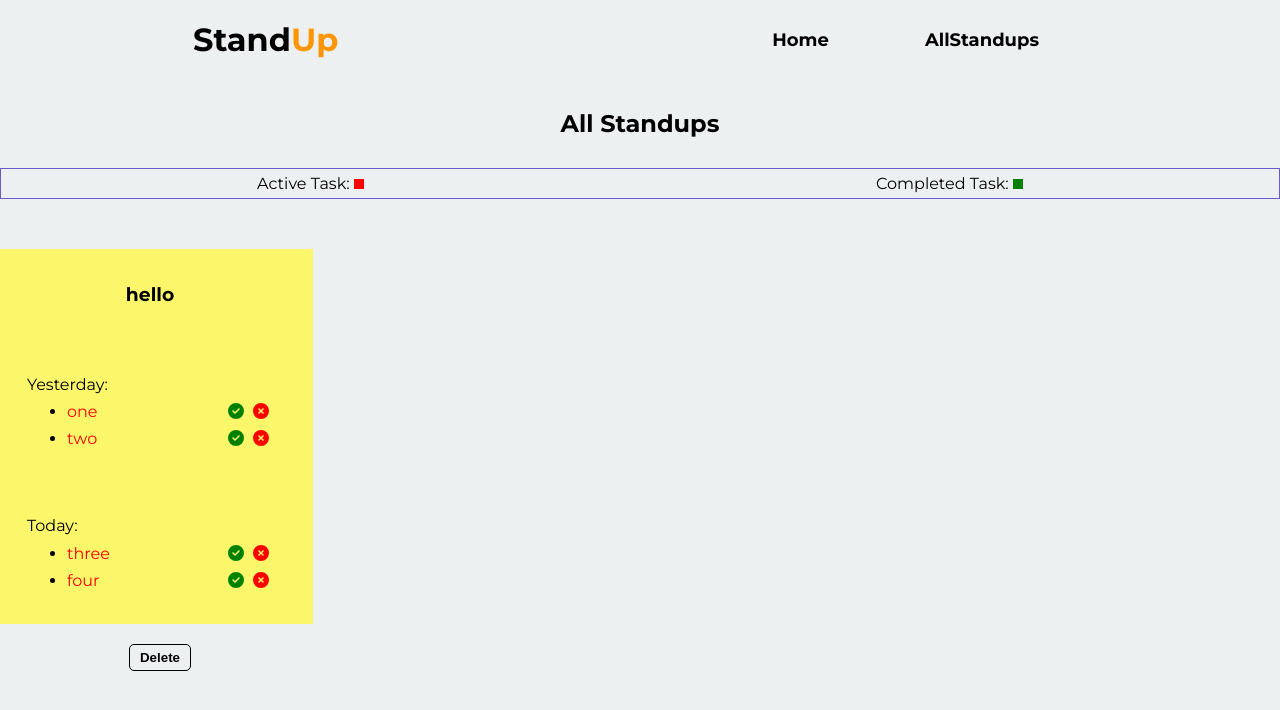
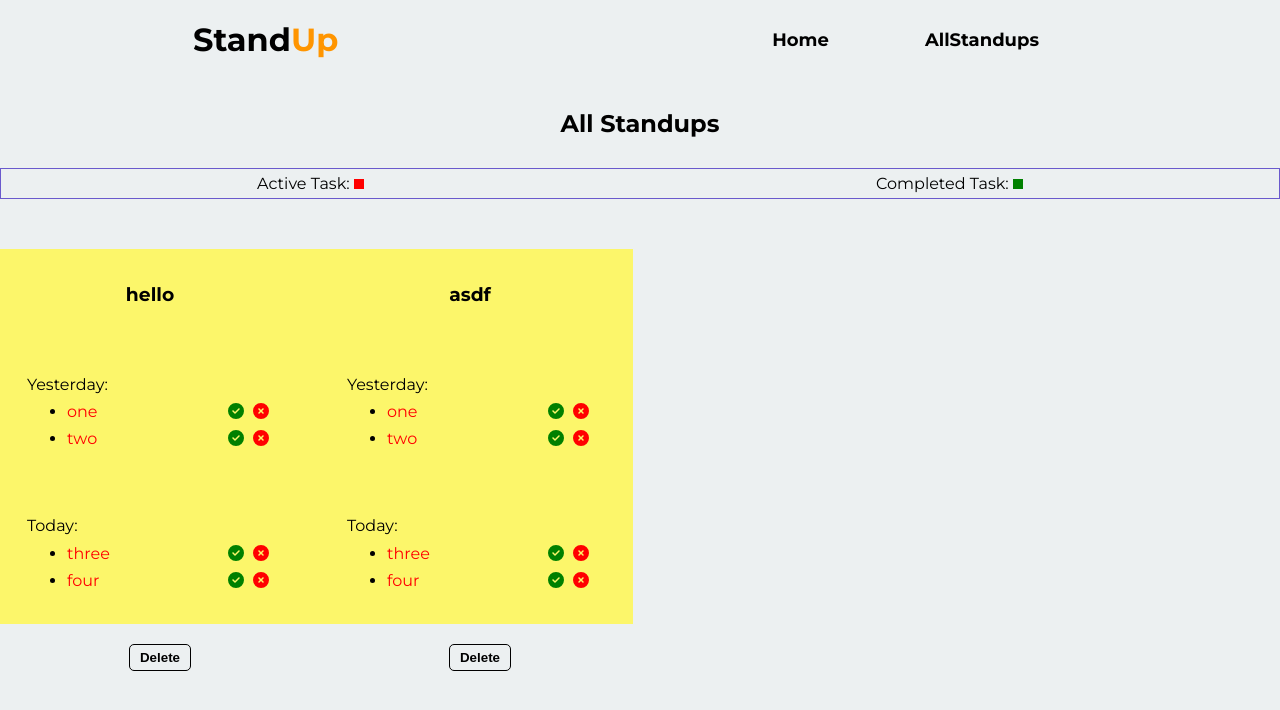
Before and after one commit to K-ash-ish/standup-App, a React (Create React App) app: page /allstandups in a window 1280 px wide. Shown: the top 710 px of the page. Built offline with nearby package versions, Linux system fonts and the light colour scheme.

Commit message:
delete button working fine

```diff
--- a/src/App.js
+++ b/src/App.js
@@ -21,6 +21,24 @@ function App() {
     {
       id: uuidv4(),
       date: "hello",
+      newStandup: {
+        yesterday: [
+          { standup: "one", id: "a;lsdkfjpoq2eirkdfn", taskStatus: false },
+          { standup: "two", id: "als;kdfjopweiurn", taskStatus: false },
+        ],
+        today: [
+          {
+            standup: "three",
+            id: "a;lsdkfjpoq2easdfirkdfn",
+            taskStatus: false,
+          },
+          { standup: "four", id: "a;lsdkfjpoq2sdfeirkdfn", taskStatus: false },
+        ],
+      },
+    },
+    {
+      id: uuidv4(),
+      date: "asdf",
       newStandup: {
         yesterday: [
           { standup: "one", id: "a;lsdkfjpoq2eirkdfn", taskStatus: false },
@@ -96,7 +114,13 @@ function App() {
       });
     });
   }
-  function deleteStandup(target) {}
+  function deleteStandup(target) {
+     setAllStandups((prevValue)=>{
+       return prevValue.filter((standup)=>{
+        return standup.id !== target;
+      })
+    })
+  }
   function handleTaskStatus(headId, target, value) {
     // console.log(target)
     setAllStandups((prevValue) => {
--- a/src/components/AllStandups.jsx
+++ b/src/components/AllStandups.jsx
@@ -17,7 +17,7 @@ function AllStandups(props) {
           return (
             <div key={uuidv4()} className="standup-box">
               <Card
-                headId = {standup.id}
+                headId={standup.id}
                 handleTaskStatus={handleTaskStatus}
                 date={standup.date}
                 toRender={false}
--- a/src/components/Button.jsx
+++ b/src/components/Button.jsx
@@ -4,7 +4,10 @@ function Button(props) {
   const {handleClick, type , name} = props
   return (
     <button
-      onClick={handleClick}
+      onClick={ name!== "Delete" ? handleClick: (event)=>{
+        let id = (event.target.parentElement.firstChild.getAttribute("headid"));
+        handleClick(id);
+      }}
       className="btn form-btn"
       type={type}
     >
```
